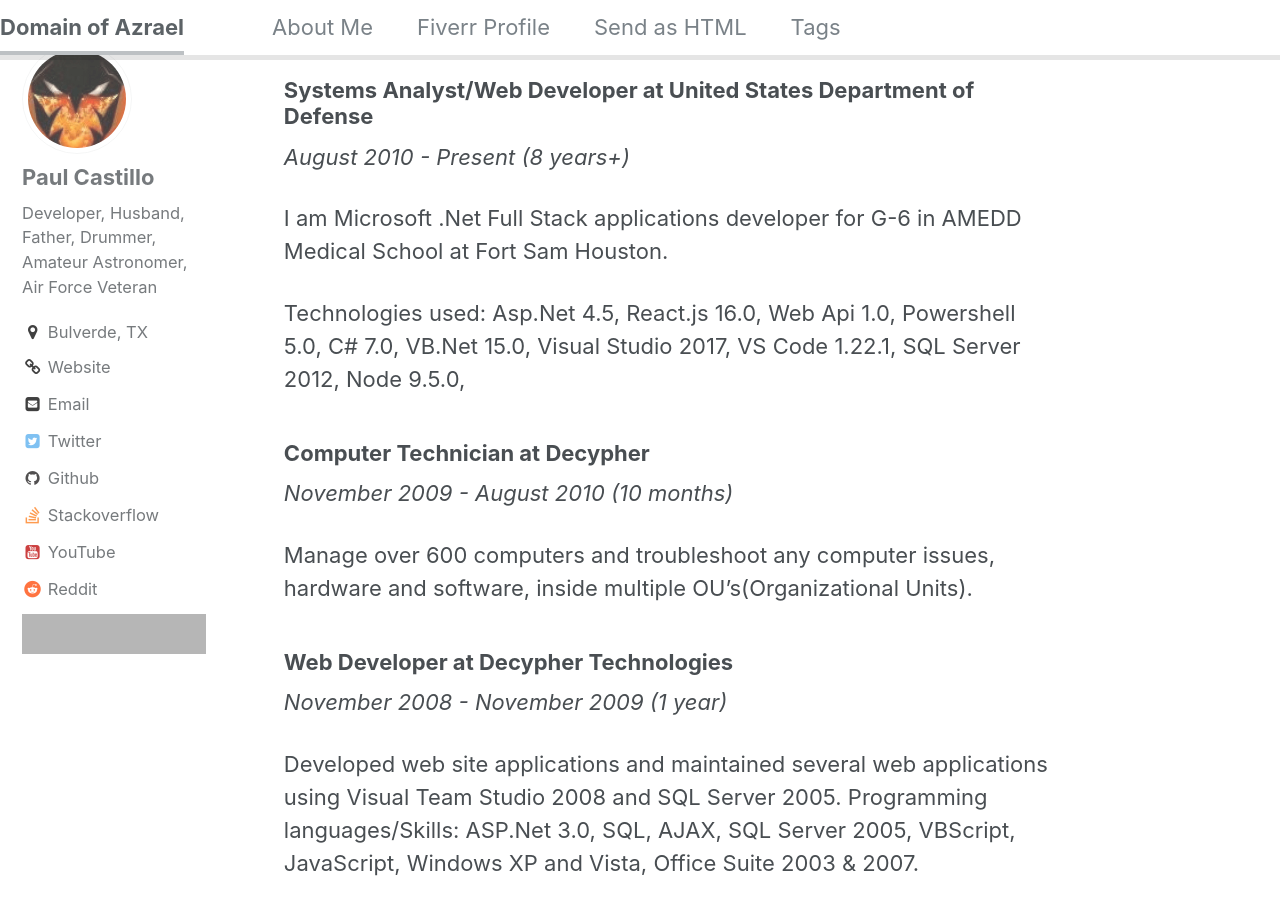
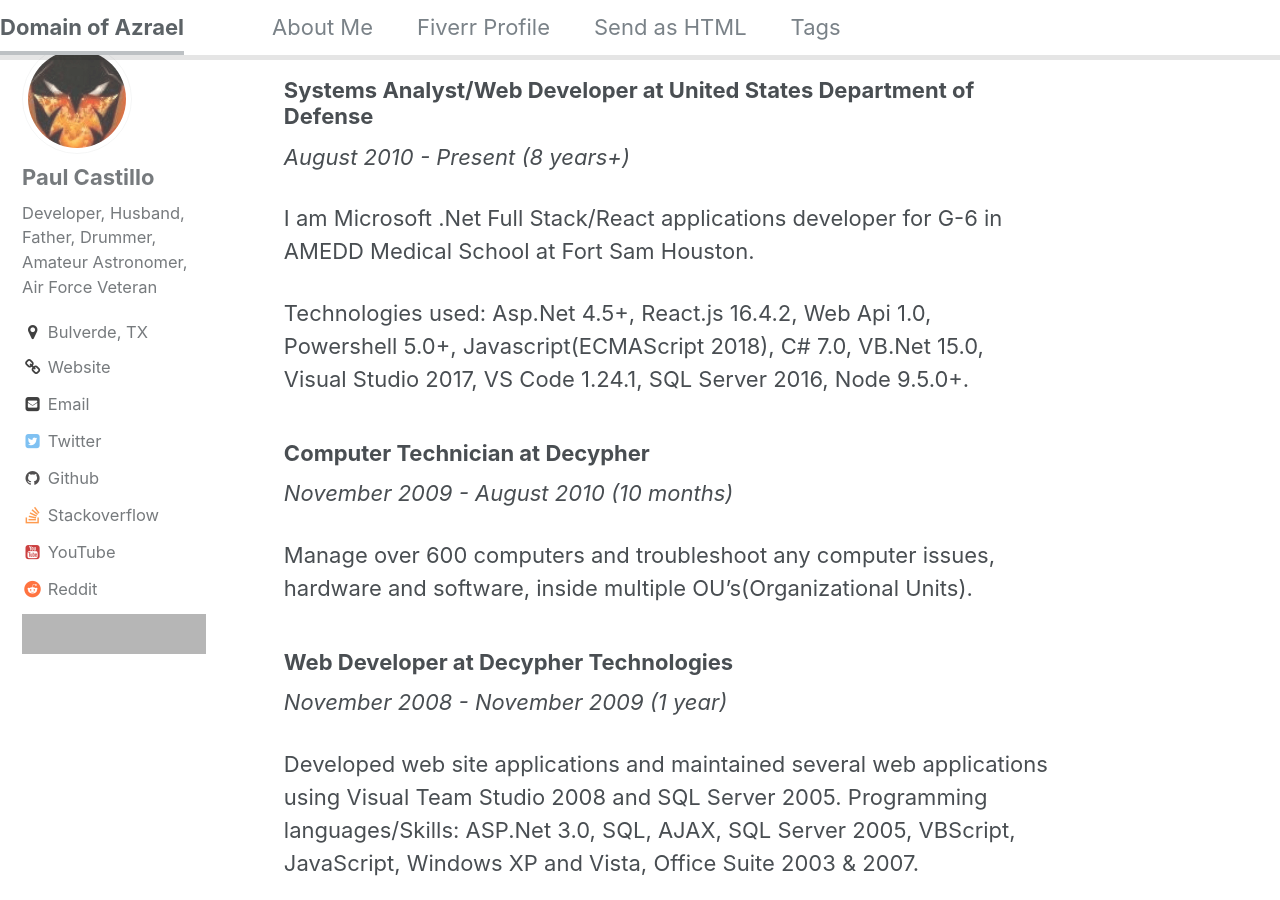
Before and after one commit to pcast01/pcast01.github.io, a Jekyll site: the page built from _pages/about.md, in a window 1280 px wide and 900 px high, scrolled down 581 px. Built offline with Jekyll 4.4.1, drawn with Linux system fonts in a browser that asks for light colours; grey boxes are pictures that could not be loaded.

Commit message:
Added update to tech in about.

```diff
--- a/_pages/about.md
+++ b/_pages/about.md
@@ -15,10 +15,10 @@
 ### Systems Analyst/Web Developer at United States Department of Defense
 _August 2010 - Present (8 years+)_
 
-I am Microsoft .Net Full Stack applications developer for G-6 in AMEDD Medical School at Fort Sam
+I am Microsoft .Net Full Stack/React applications developer for G-6 in AMEDD Medical School at Fort Sam
 Houston.
 
-Technologies used: Asp.Net 4.5, React.js 16.0, Web Api 1.0, Powershell 5.0, C# 7.0, VB.Net 15.0, Visual Studio 2017, VS Code 1.22.1, SQL Server 2012, Node 9.5.0,
+Technologies used: Asp.Net 4.5+, React.js 16.4.2, Web Api 1.0, Powershell 5.0+, Javascript(ECMAScript 2018), C# 7.0, VB.Net 15.0, Visual Studio 2017, VS Code 1.24.1, SQL Server 2016, Node 9.5.0+.
 
 ### Computer Technician at Decypher
 _November 2009 - August 2010 (10 months)_
```
